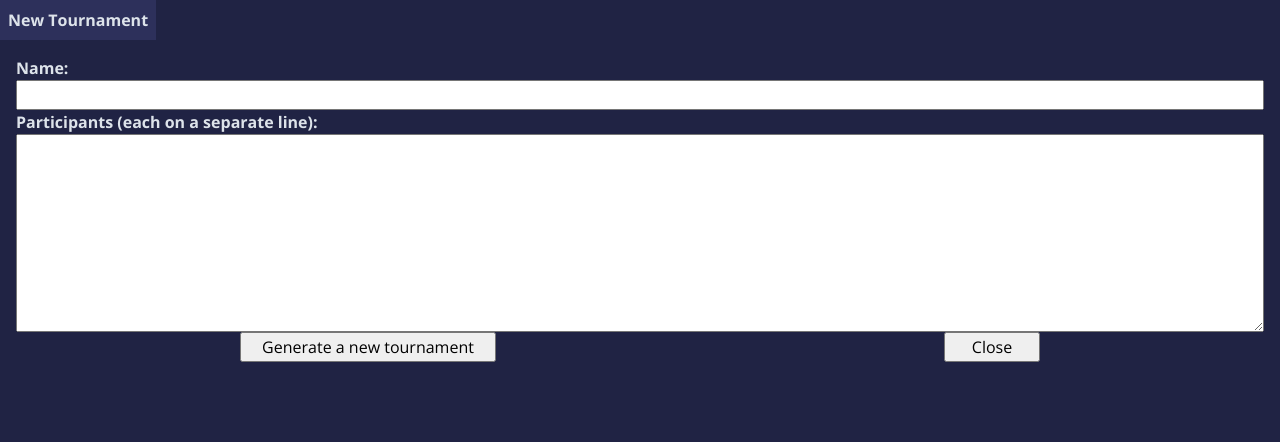
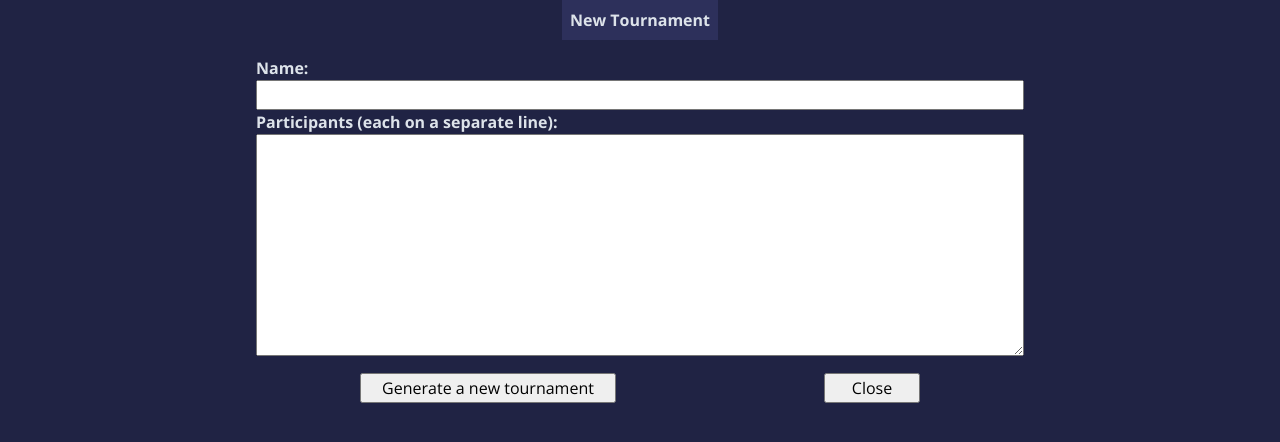
Before and after one commit to zylvve/tournament-manager-proto, a React (Vite) app: page / in a window 1280 px wide. Shown: the top 442 px of the page. Built offline with nearby package versions, Linux system fonts and the light colour scheme.

Commit message:
Center content

```diff
--- a/src/features/tabs/Tabs.module.css
+++ b/src/features/tabs/Tabs.module.css
@@ -7,6 +7,7 @@
 
 .tab_headers {
   display: flex;
+  justify-content: center;
   align-items: center;
 }
 
@@ -19,3 +20,8 @@
   background-color: var(--color-secondary-bg);
   font-weight: bold;
 }
+
+.tab_content {
+  display: flex;
+  justify-content: center;
+}
--- a/src/features/tabs/new-tournament-tab/NewTournamentTab.module.css
+++ b/src/features/tabs/new-tournament-tab/NewTournamentTab.module.css
@@ -1,17 +1,16 @@
 @import '../../../themes.css';
 
 .new_tournament_tab {
-  width: 30%;
-  height: 50%;
-
   background-color: var(--color-primary-bg);
   opacity: 1;
 }
 
 .form {
+  width: 50em;
+  height: 24em;
+
   display: flex;
   flex-direction: column;
-  height: 100%;
 
   padding: 1rem;
 }
--- a/src/features/tabs/new-tournament-tab/NewTournamentTab.tsx
+++ b/src/features/tabs/new-tournament-tab/NewTournamentTab.tsx
@@ -24,8 +24,7 @@ const NewTournamentTab = () => {
   }
 
   return (
-    <div className={styles.modal_container}>
-      <div className={styles.modal}>
+    <div className={styles.new_tournament_tab}>
       <form className={styles.form} onSubmit={submitTournament}>
         <div className={styles.fields}>
           <div className={styles.field}>
@@ -34,7 +33,7 @@ const NewTournamentTab = () => {
           </div>
           <div className={styles.field}>
             <label>Participants (each on a separate line):</label>
-              <textarea rows={8} onChange={(event) => setParticipants(event.target.value)}/>
+            <textarea rows={9} onChange={(event) => setParticipants(event.target.value)}/>
           </div>
         </div>
         <div className={styles.buttons}>
@@ -43,7 +42,6 @@ const NewTournamentTab = () => {
         </div>
       </form>
     </div>
-    </div>
   )
 }
 
```
Lines whose indentation alone changed are shown as unchanged.
